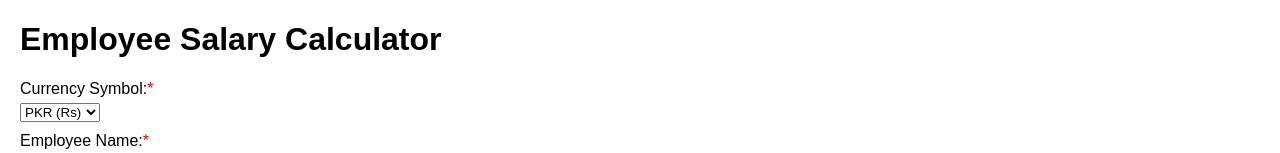
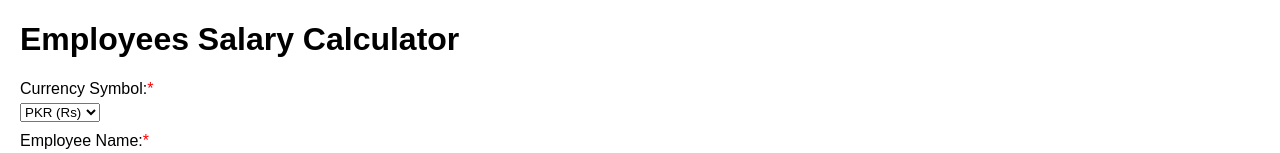
Before and after one commit to webbysaeed/monthly-salary-calculator, a plain HTML site: page index.html in a window 1280 px wide. Shown: the top 153 px of the page. Drawn offline with Linux system fonts and the light colour scheme.

Commit message:
Update index.html
Update headings.

```diff
--- a/index.html
+++ b/index.html
@@ -3,7 +3,7 @@
 <head>
     <meta charset="UTF-8">
     <meta name="viewport" content="width=device-width, initial-scale=1.0">
-    <title>Employee Salary Calculator</title>
+    <title>Employees Salary Calculator</title>
     <style>
         body {
             font-family: Arial, sans-serif;
@@ -66,7 +66,7 @@
 </head>
 <body>
 
-<h1>Employee Salary Calculator</h1>
+<h1>Employees Salary Calculator</h1>
 
 <form id="employeeForm">
     <label for="currencySymbol">Currency Symbol:<span style="color: red;">*</span></label>
```
